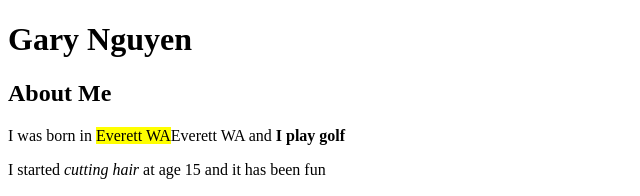
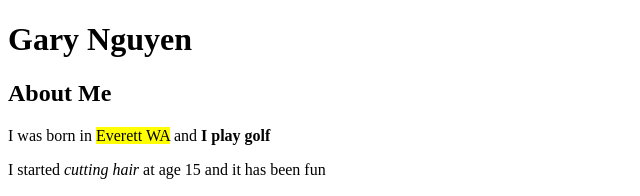
Before and after one commit to garyn00-1864573/garyn00-1864573.github.io, a plain HTML site: page tags.html in a window 1280 px wide. Shown: the top 196 px of the page, without its empty margins (0-640 px from the left). Drawn offline with Linux system fonts and the light colour scheme.

Commit message:
Update tags.html

```diff
--- a/tags.html
+++ b/tags.html
@@ -6,7 +6,7 @@
     <body>
         <h1>Gary Nguyen</h1>
         <h2>About Me</h2>
-        <p>I was born in <mark>Everett WA</mark>Everett WA and <strong>I play golf</strong></p>
+        <p>I was born in <mark>Everett WA</mark> and <strong>I play golf</strong></p>
         <p>I started <em>cutting hair</em> at age 15 and it has been fun</p>
         <h2>My Favorite Websites</h2>
         <ol>
```
